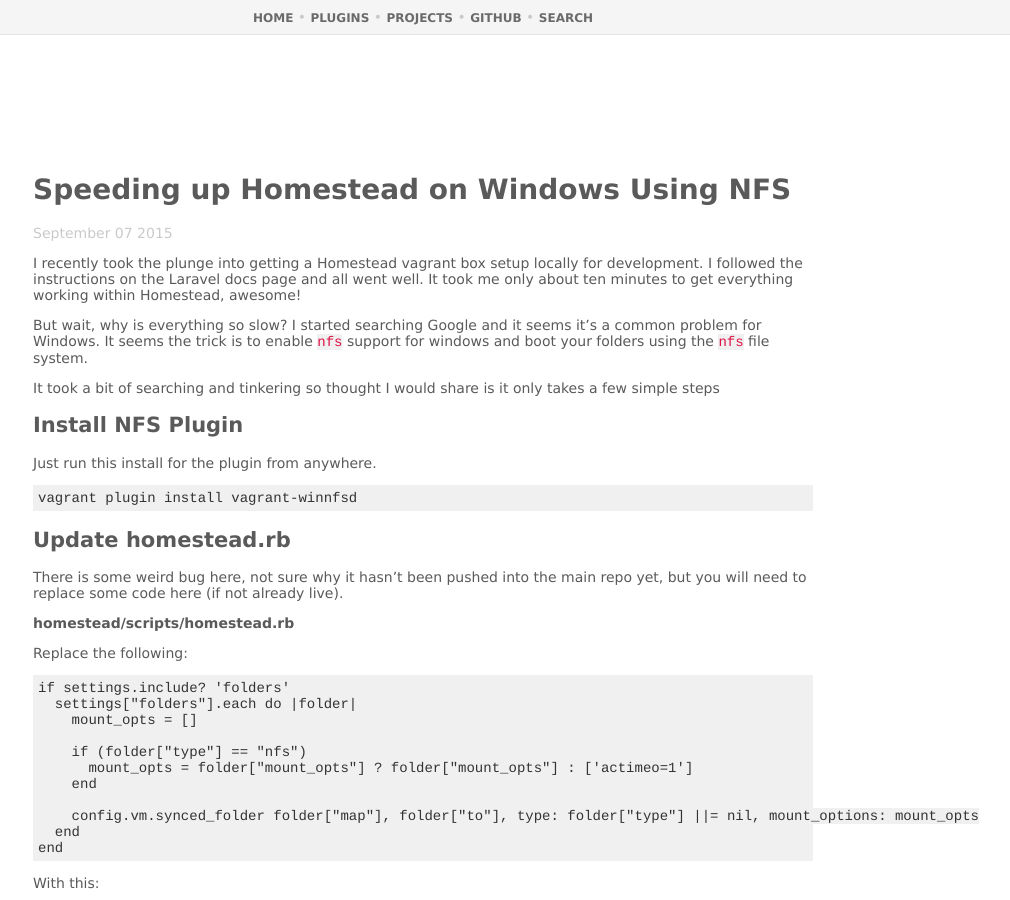
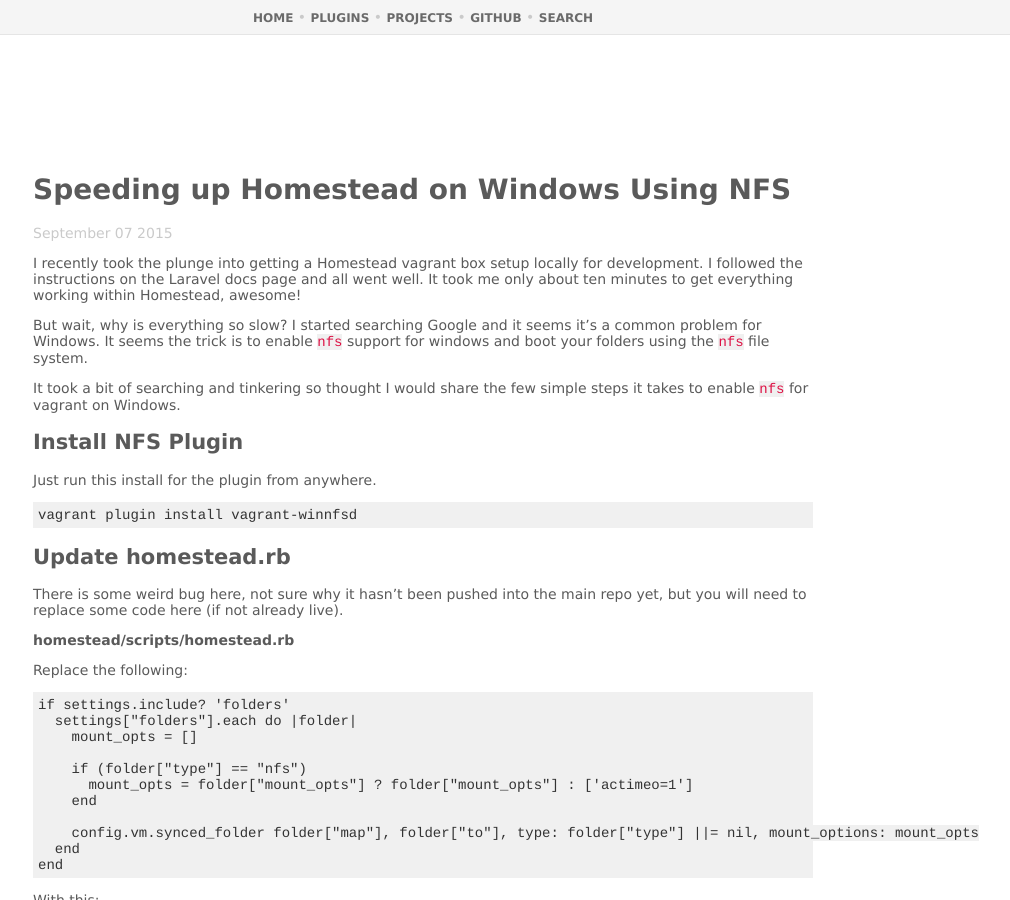
Before and after one commit to websanova/websanova.github.io, a Jekyll site: the page built from _posts/2015-09-07-speeding-up-homestead-on-windows-using-nfs.md, in a window 1280 px wide and 900 px high. Shown: the whole window, without its empty margins (217-1227 px from the left). Built offline with Jekyll 4.4.1, drawn with Linux system fonts in a browser that asks for light colours; comment, search, counter and statistics services are not loaded.

Commit message:
Fix typo.

```diff
--- a/_posts/2015-09-07-speeding-up-homestead-on-windows-using-nfs.md
+++ b/_posts/2015-09-07-speeding-up-homestead-on-windows-using-nfs.md
@@ -12,7 +12,7 @@
 
 But wait, why is everything so slow? I started searching Google and it seems it's a common problem for Windows. It seems the trick is to enable `nfs` support for windows and boot your folders using the `nfs` file system.
 
-It took a bit of searching and tinkering so thought I would share is it only takes a few simple steps
+It took a bit of searching and tinkering so thought I would share the few simple steps it takes to enable `nfs` for vagrant on Windows.
 
 ## Install NFS Plugin
 
```
